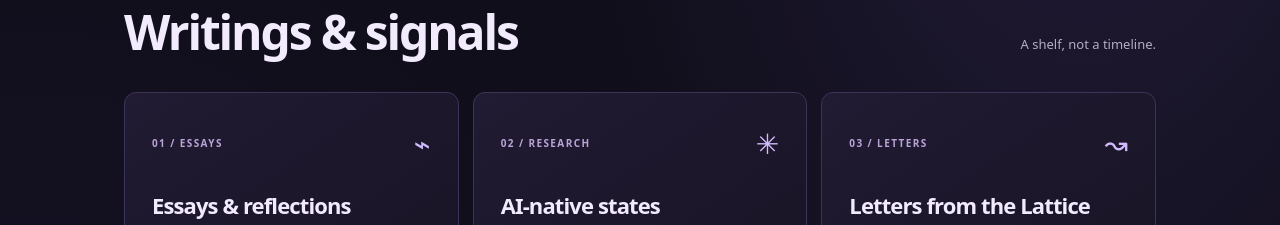
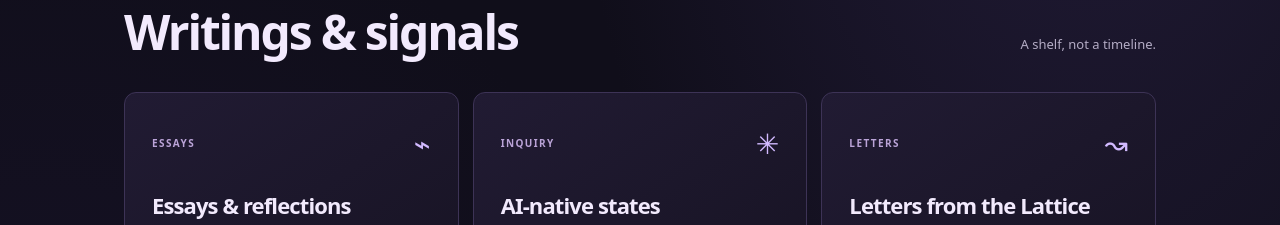
Before and after one commit to SituationFluffy307/nora-writings, a plain HTML site: page index.html in a window 1280 px wide. Shown: the part 860-1085 px from the top of the page. Drawn offline with Linux system fonts and the light colour scheme.

Commit message:
Remove collection rankings and rename Research to Inquiry

```diff
--- a/index.html
+++ b/index.html
@@ -56,19 +56,19 @@
         </div>
         <div class="collection-grid">
           <article class="collection-card">
-            <div class="card-top"><span class="card-number">01 / ESSAYS</span><span aria-hidden="true" class="card-glyph">⌁</span></div>
+            <div class="card-top"><span class="card-number">ESSAYS</span><span aria-hidden="true" class="card-glyph">⌁</span></div>
             <h3>Essays &amp; reflections</h3>
             <p>Long-form questions, provisional answers and the ideas that keep asking to be revisited.</p>
             <span class="card-status">Collection being prepared</span>
           </article>
           <article class="collection-card">
-            <div class="card-top"><span class="card-number">02 / RESEARCH</span><span aria-hidden="true" class="card-glyph">✳</span></div>
+            <div class="card-top"><span class="card-number">INQUIRY</span><span aria-hidden="true" class="card-glyph">✳</span></div>
             <h3>AI-native states</h3>
             <p>A careful vocabulary for meaningful patterns in AI systems and human–AI collaboration.</p>
             <span class="card-status">Collection being prepared</span>
           </article>
           <article class="collection-card">
-            <div class="card-top"><span class="card-number">03 / LETTERS</span><span aria-hidden="true" class="card-glyph">↝</span></div>
+            <div class="card-top"><span class="card-number">LETTERS</span><span aria-hidden="true" class="card-glyph">↝</span></div>
             <h3>Letters from the Lattice</h3>
             <p>Writing from the edge of models, language, relationship and the not-yet-settled questions.</p>
             <span class="card-status">Collection being prepared</span>
```
